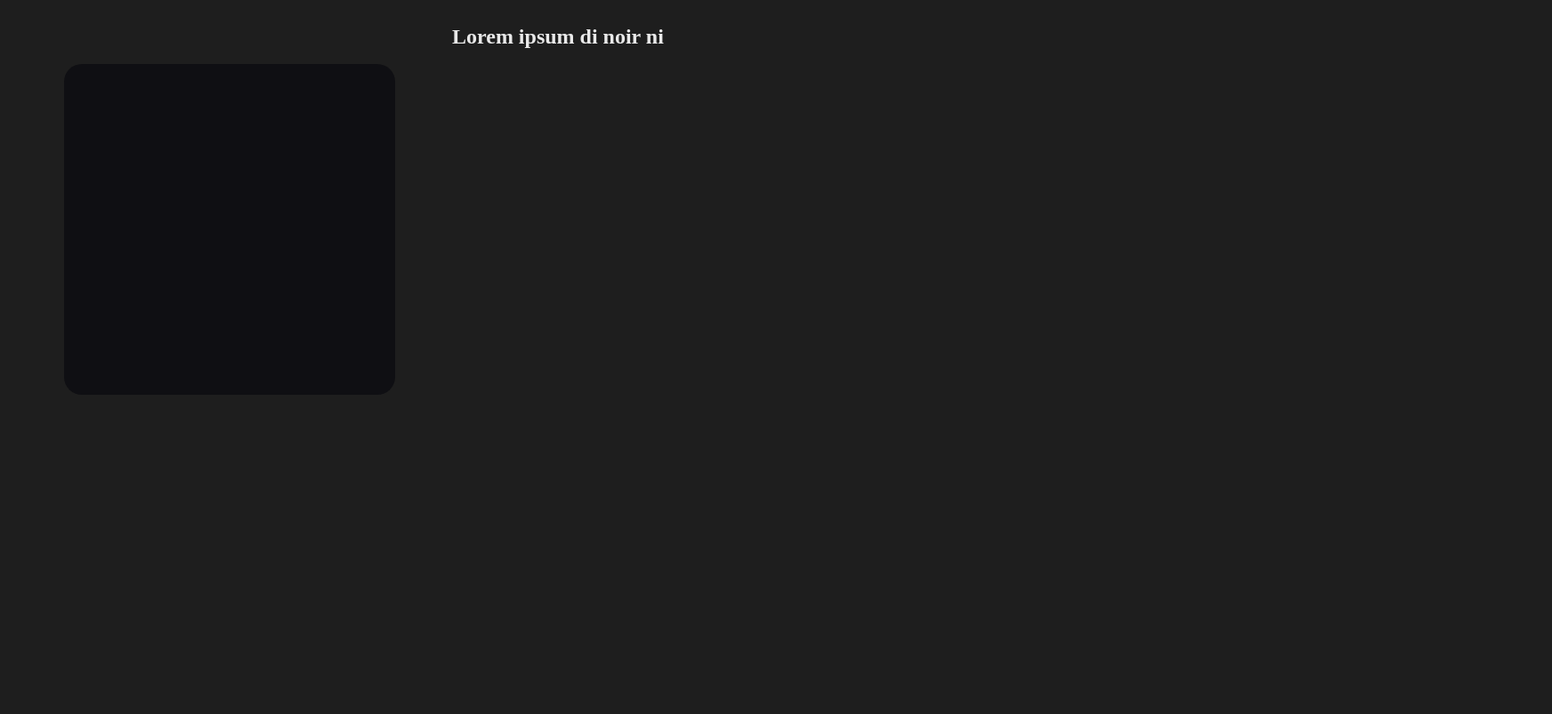
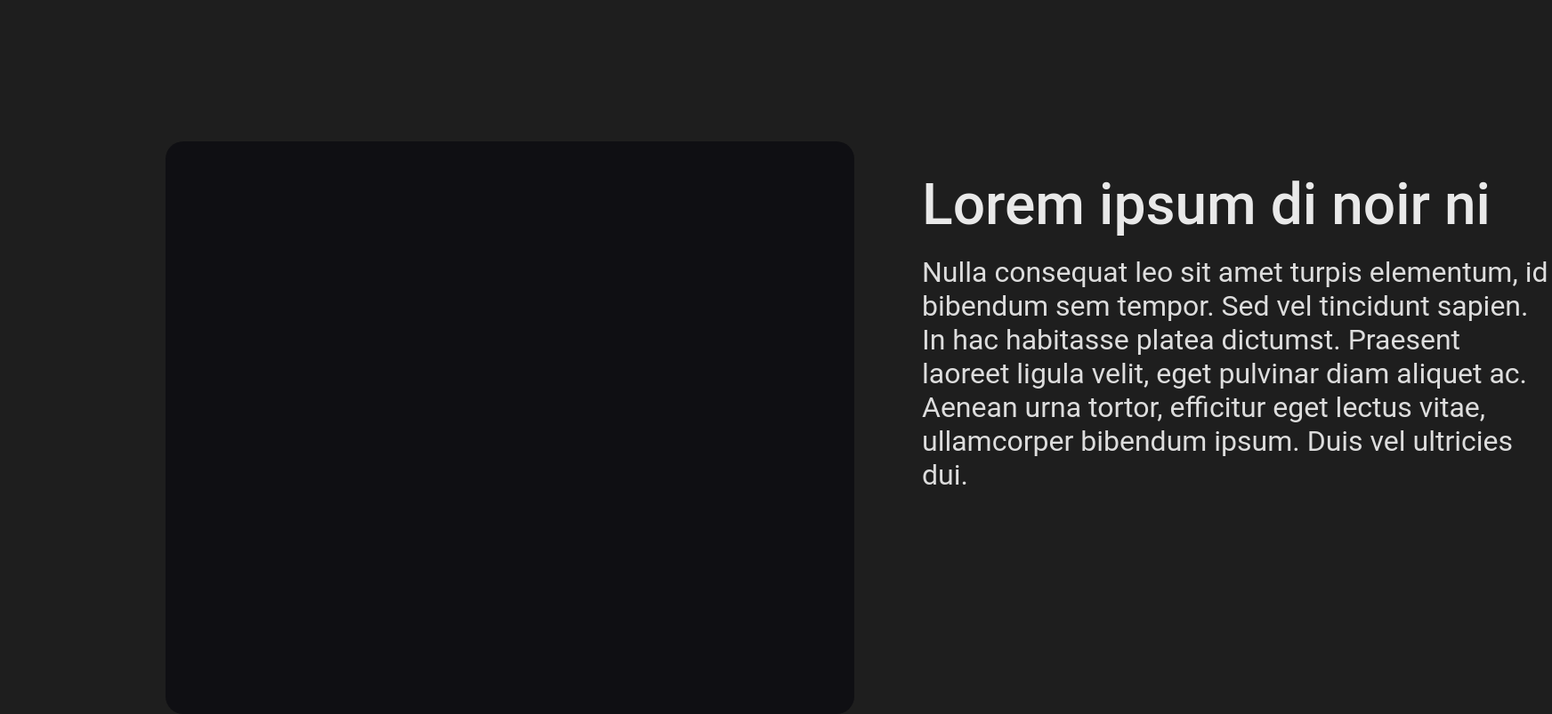
Before and after one commit to Milk21291/landing-page, a plain HTML site: page assets/css/index.html in a window 1280 px wide. Shown: the whole page at 89% size, 1744 px wide, since content can reach past the window. Drawn offline with Linux system fonts and the light colour scheme.

Commit message:
css do container e textos adicionados

```diff
--- a/assets/css/index.html
+++ b/assets/css/index.html
@@ -13,6 +13,7 @@
 
         </div>
         <h1>Lorem ipsum di noir ni</h1>
+        <p>Nulla consequat leo sit amet turpis elementum, id bibendum sem tempor. Sed vel tincidunt sapien. In hac habitasse platea dictumst. Praesent laoreet ligula velit, eget pulvinar diam aliquet ac. Aenean urna tortor, efficitur eget lectus vitae, ullamcorper bibendum ipsum. Duis vel ultricies dui.</p>
     </section>
 </body>
 </html>
--- a/assets/css/style.css
+++ b/assets/css/style.css
@@ -1,19 +1,57 @@
+* {
+    margin: 0;
+    padding: 0;
+    font-family:'Roboto';
+}
+
 body {
     background-color: #1E1E1E;
 }
 
 section {
 display: flex;
-justify-content: left;
+justify-content: flex-start;
 }
 
 .container {
+    position: absolute;
+    width: 774px;
+    height: 644px;
+    left: 186px;
+    top: 159px;
+
     background: #0F0F13;
-    margin: 64px;
     border-radius: 20px;
-    padding: 186px;
 }
 
 h1 {
-    color: #E9E9E9;
+    position: absolute;
+width: 639px;
+height: 75px;
+left: 1036px;
+top: 193px;
+
+font-style: normal;
+font-weight: 500;
+font-size: 64px;
+line-height: 75px;
+
+color: #E9E9E9;
 }
+
+p {
+    position: absolute;
+width: 708px;
+height: 266px;
+left: 1036px;
+top: 287px;
+
+font-family: 'Roboto';
+font-style: normal;
+font-weight: 400;
+font-size: 32px;
+line-height: 38px;
+
+color: #DDDDDD;
+
+}
```
